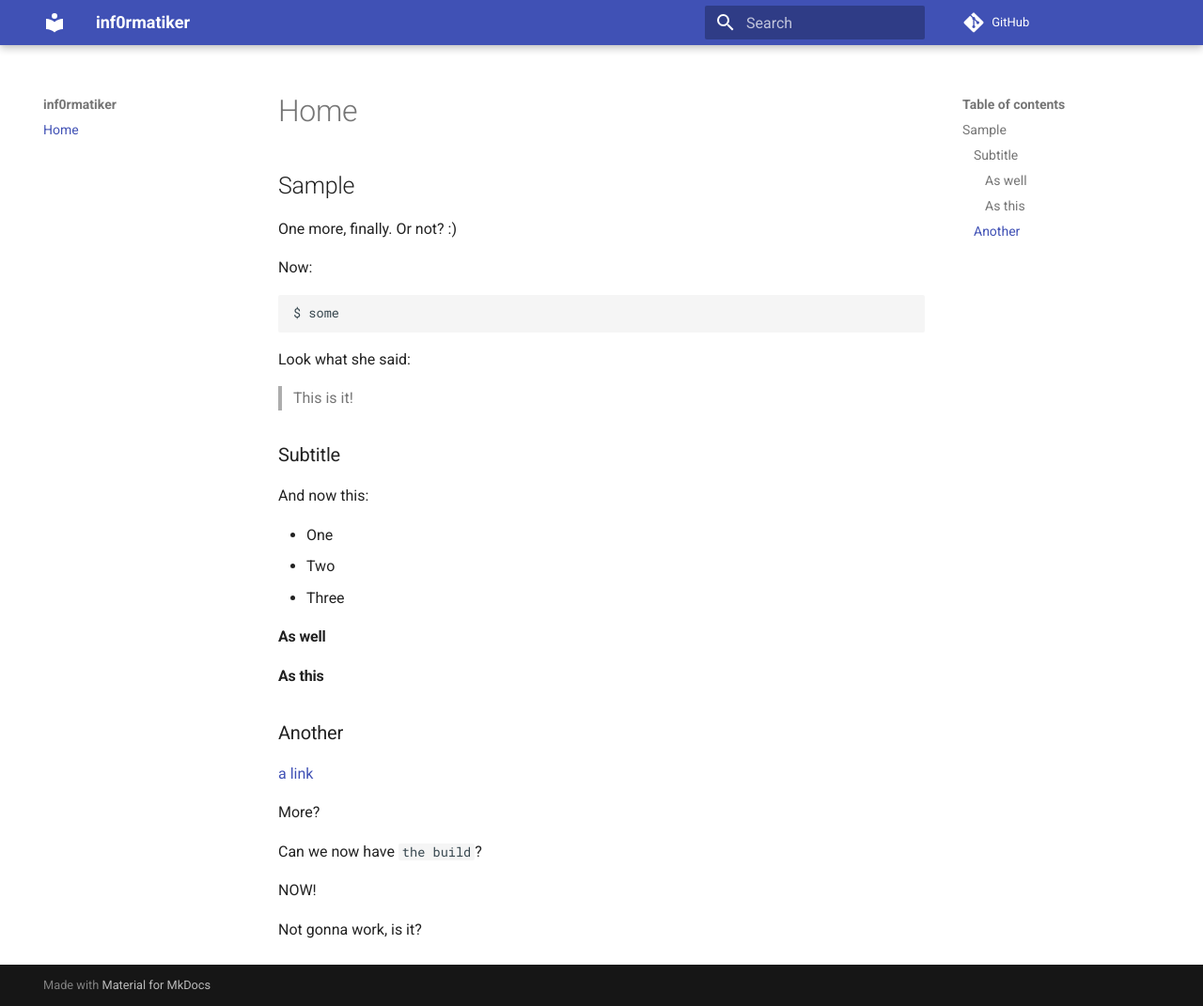
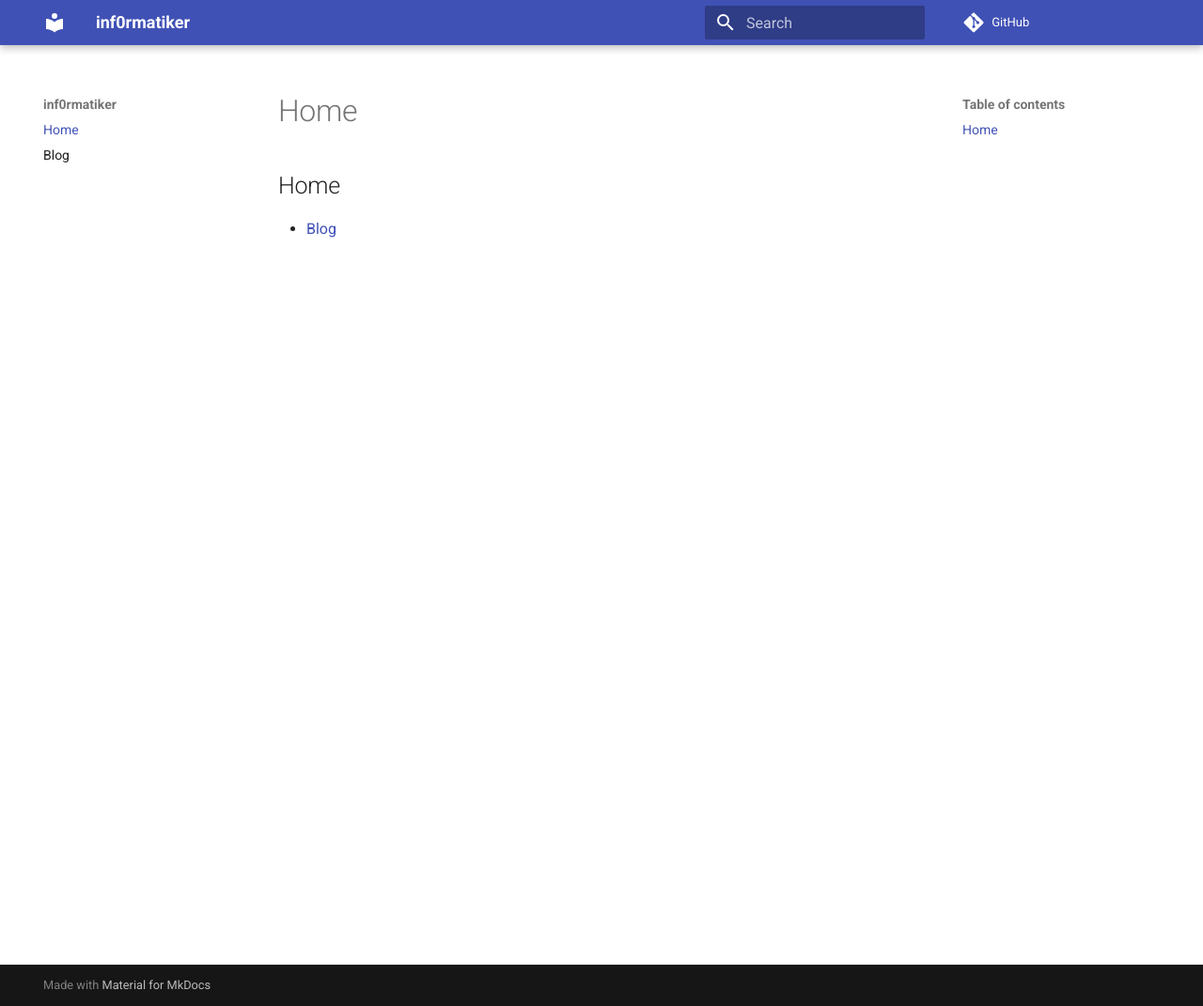
Before and after one commit to inf0rmatiker/inf0rmatiker.github.io, an MkDocs documentation site: the page built from docs/index.md, in a window 1280 px wide and 1071 px high. Shown: the whole window at 94% size. Built offline with MkDocs 1.6.1 and Material for MkDocs 9.7.7, drawn with Linux system fonts in a browser that asks for light colours; comment, search, counter and statistics services are not loaded.

Commit message:
Update docs

````diff
--- a/docs/index.md
+++ b/docs/index.md
@@ -1,40 +1,3 @@
-## Sample
+## Home
 
-One more, finally. Or not? :)
-
-Now:
-
-```
-$ some
-```
-
-Look what she said:
-
-> This is it!
-
-### Subtitle
-
-And now this:
-
-- One
-- Two
-- Three
-
-
-#### As well
-
-#### As this
-
-### Another
-
-[a link](https://aws.com)
-
-More?
-
-
-Can we now have `the build`?
-
-NOW!
-
-
-Not gonna work, is it?
+- [Blog](blog/blog.md)
--- a/mkdocs.yml
+++ b/mkdocs.yml
@@ -6,5 +6,6 @@
 repo_url: "https://github.com/inf0rmatiker/inf0rmatiker.github.io"
 nav:
     - Home: index.md
+    - Blog: blog/blog.md
 theme:
   name: 'material'
````
Also changed, not shown: docs/blog/blog.md (added, +3 -0 lines), docs/blog/vu_meter.md (+2 -0 lines).
